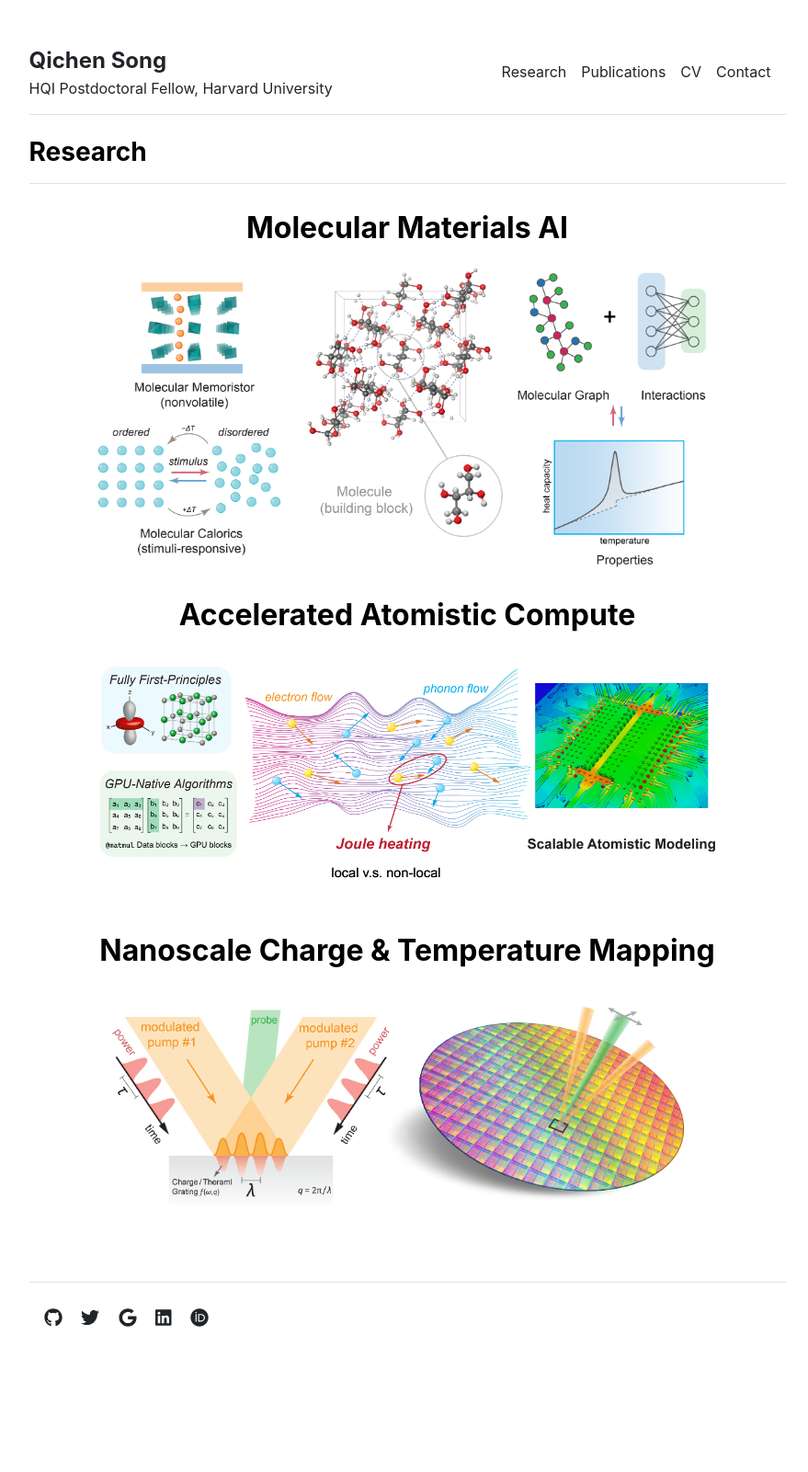
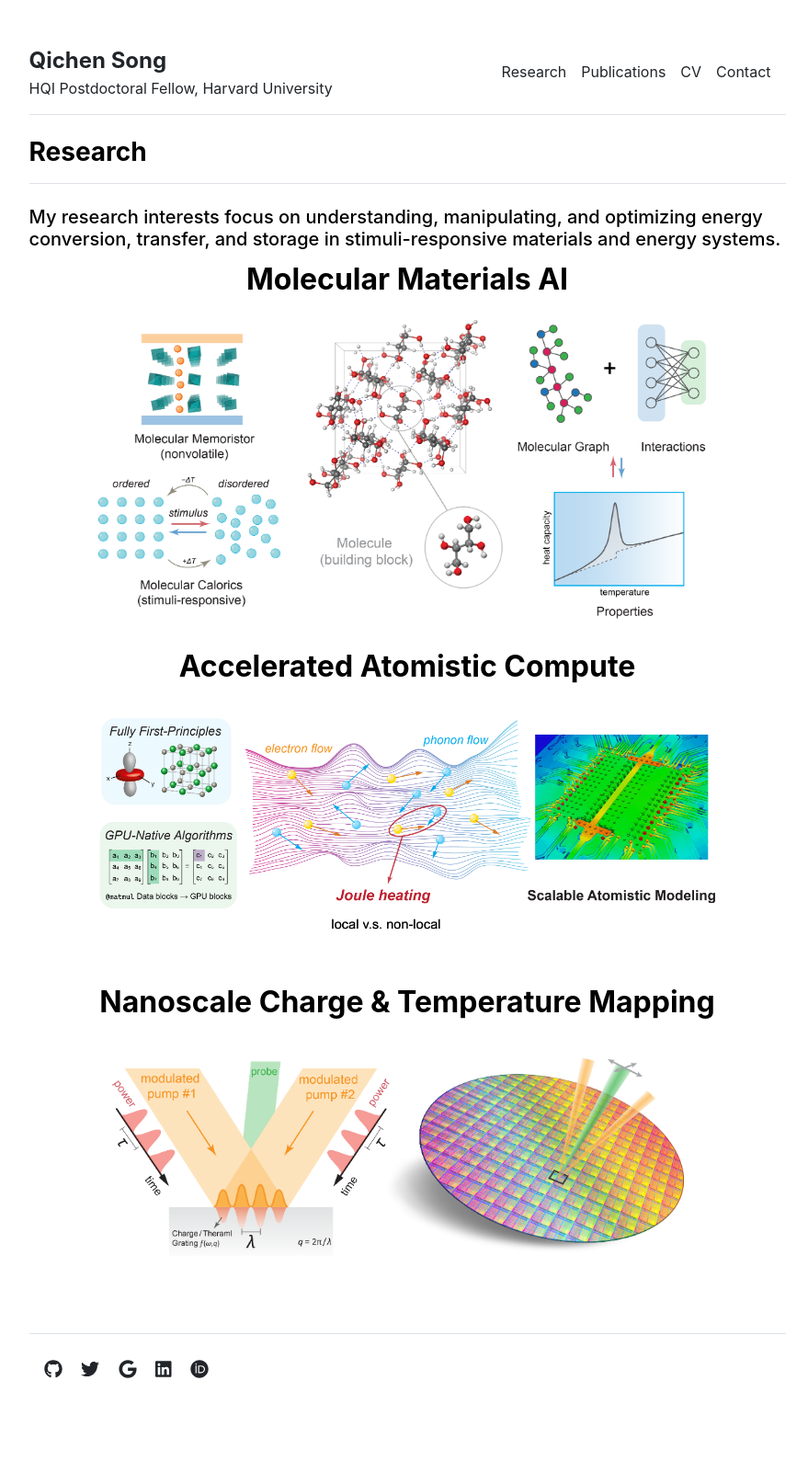
Before and after one commit to qichensong/qichensong.github.io, a Jekyll site: the page built from research.md, in a window 1280 px wide. Shown: the whole page at 92% size, without its empty margins (197-1076 px from the left). Built offline with Jekyll 4.4.1, drawn with Linux system fonts in a browser that asks for light colours; before the commit the page ends 1545 px from its top, so only the background shows below that.

Commit message:
research

```diff
--- a/_layouts/research.html
+++ b/_layouts/research.html
@@ -2,9 +2,10 @@
 layout: default
 ---
 
-{{ content }}
+
 
 <h3 class="fw-bold border-bottom pb-3 mb-4">Research</h3>
+{{ content }}
 {% for item in site.data.settings.research %}
 <div class="row g-5 mb-4">
   <div class="col-md-12">
--- a/research.md
+++ b/research.md
@@ -2,3 +2,4 @@
 layout: research
 title: "Research"
 ---
+<h5>My research interests focus on understanding, manipulating, and optimizing energy conversion, transfer, and storage in stimuli-responsive materials and energy systems.</h5>
```
